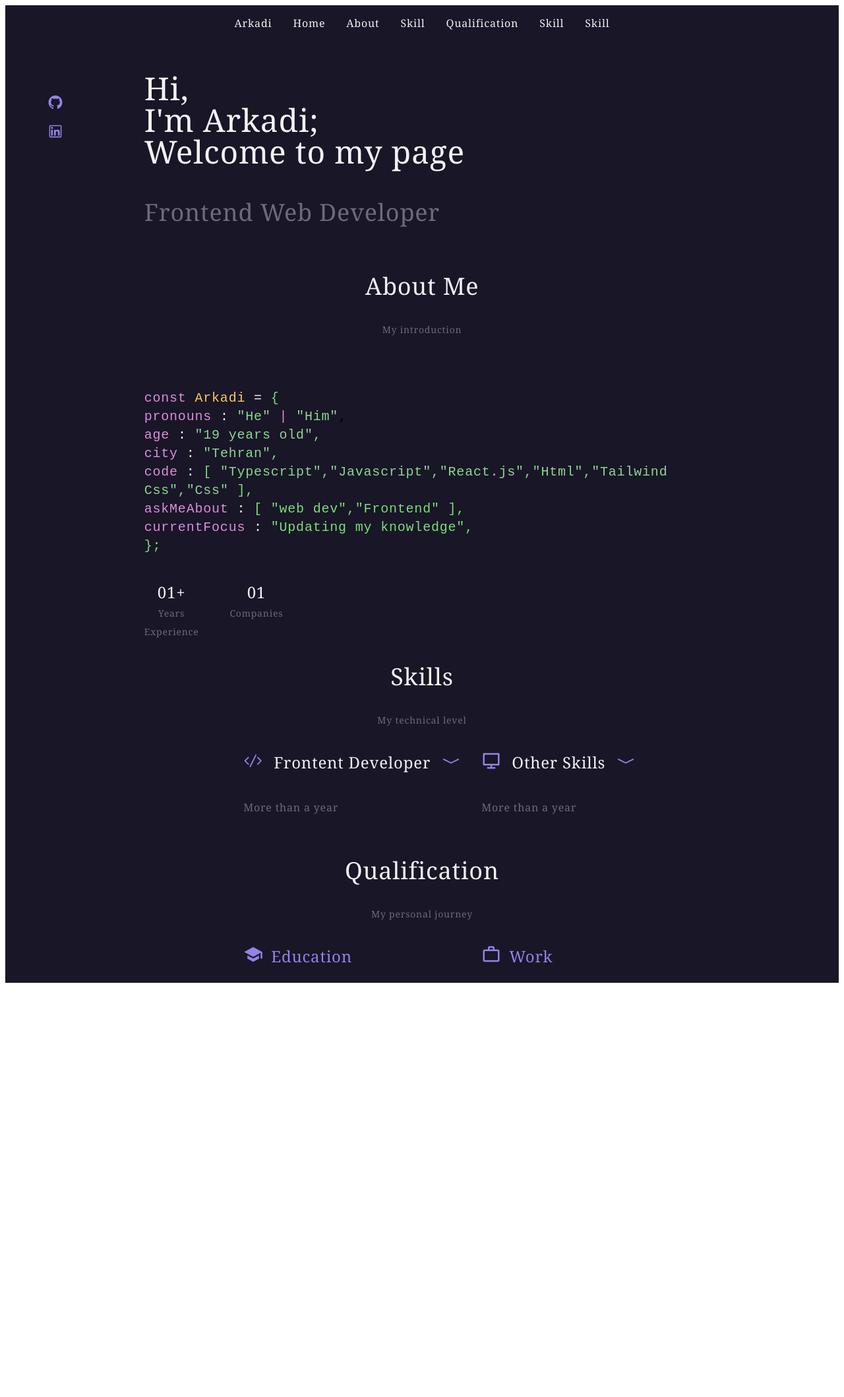
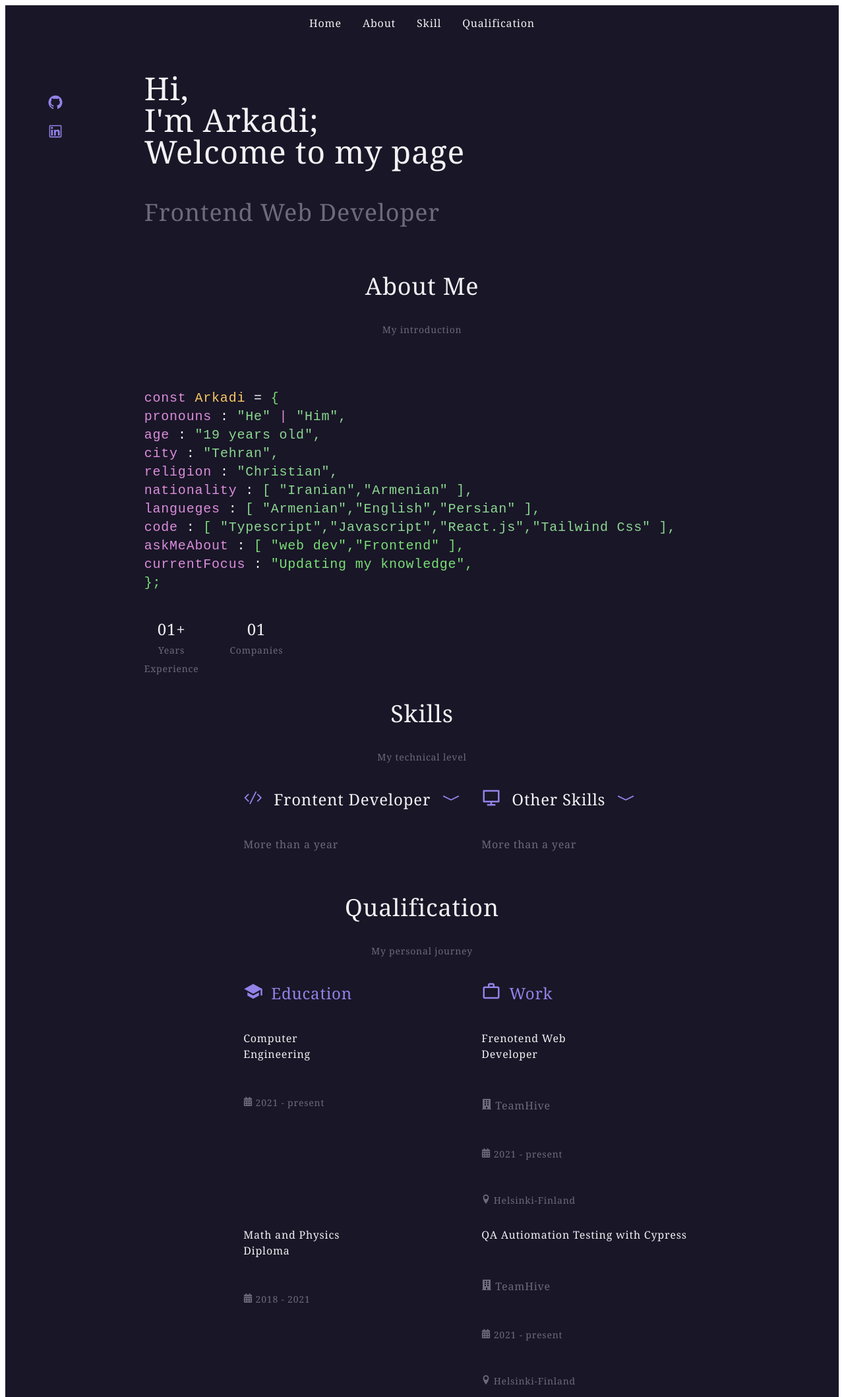
Before and after one commit to ArkadiNazarian/portfolio, a React (Create React App) app: page / in a window 1280 px wide. Shown: the whole page at 66% size. Before the commit the page ends 1490 px from the top, so only its background shows below. Built offline with nearby package versions, Linux system fonts and the light colour scheme.

Commit message:
qualification complited

```diff
--- a/src/About/about.tsx
+++ b/src/About/about.tsx
@@ -9,13 +9,19 @@ export const About = () => {
                 <code className="tw-col-start-2 tw-col-span-4">
                     <span className="tw-text-code">const </span><span className="tw-text-name"> Arkadi </span><span className="tw-text-secondary"> = </span><span className="tw-text-curlybrackets"> &#123;</span>
                     <br />
-                    <span className="tw-text-code"> pronouns </span><span className="tw-text-secondary"> : </span><span className="tw-text-property">"He"</span>  <span className="tw-text-code"> | </span> <span className="tw-text-property">"Him"</span>,
+                    <span className="tw-text-code"> pronouns </span><span className="tw-text-secondary"> : </span><span className="tw-text-property">"He"</span>  <span className="tw-text-code"> | </span> <span className="tw-text-property">"Him",</span>
                     <br />
                     <span className="tw-text-code"> age </span> <span className="tw-text-secondary"> : </span> <span className="tw-text-property">"19 years old",</span>
                     <br />
                     <span className="tw-text-code"> city </span> <span className="tw-text-secondary"> : </span> <span className="tw-text-property">"Tehran",</span>
                     <br />
-                    <span className="tw-text-code"> code </span><span className="tw-text-secondary"> : </span> <span className="tw-text-curlybrackets"> [ </span><span className="tw-text-property">"Typescript",</span><span className="tw-text-property">"Javascript",</span><span className="tw-text-property">"React.js",</span><span className="tw-text-property">"Html",</span><span className="tw-text-property">"Tailwind Css",</span><span className="tw-text-property">"Css"</span> <span className="tw-text-curlybrackets"> ],</span>
+                    <span className="tw-text-code"> religion </span> <span className="tw-text-secondary"> : </span> <span className="tw-text-property">"Christian",</span>
+                    <br />
+                    <span className="tw-text-code"> nationality </span> <span className="tw-text-secondary"> : </span> <span className="tw-text-property">[ "Iranian","Armenian" ],</span>
+                    <br />
+                    <span className="tw-text-code"> langueges </span> <span className="tw-text-secondary"> : </span> <span className="tw-text-property">[ "Armenian","English","Persian" ],</span>
+                    <br />
+                    <span className="tw-text-code"> code </span><span className="tw-text-secondary"> : </span> <span className="tw-text-curlybrackets"> [ </span><span className="tw-text-property">"Typescript",</span><span className="tw-text-property">"Javascript",</span><span className="tw-text-property">"React.js",</span><span className="tw-text-property">"Tailwind Css" ],</span>
                     <br />
                     <span className="tw-text-code"> askMeAbout </span> <span className="tw-text-secondary"> : </span> <span className="tw-text-curlybrackets">  [ </span> <span className="tw-text-curlybrackets">"web dev",</span><span className="tw-text-curlybrackets">"Frontend"</span><span className="tw-text-curlybrackets"> ],</span>
                     <br />
--- a/src/App.tsx
+++ b/src/App.tsx
@@ -1,6 +1,6 @@
 import { Link } from 'react-scroll';
 import { About } from './About/about';
-import { Arkadi } from './Arkadi/arkadi';
+import { Home } from './Home/home';
 import { Qualification } from './Qualification/qualification';
 import { Skills } from './Skills/skills';
 
@@ -8,17 +8,14 @@ export function App() {
   return (
     <div className="tw-h-screen tw-bg-background tw-font-serif tw-tracking-wider">
       <div className="tw-flex tw-text-secondary tw-justify-center">
-        <Link className="tw-cursor-pointer tw-m-4 hover:tw-text-primary" to="Arkadi" smooth={true} duration={1000}>Arkadi</Link>
-        <Link className="tw-cursor-pointer tw-m-4 hover:tw-text-primary" to="Arkadi" smooth={true} duration={1000}>Home</Link>
+        <Link className="tw-cursor-pointer tw-m-4 hover:tw-text-primary" to="home" smooth={true} duration={1000}>Home</Link>
         <Link className="tw-cursor-pointer tw-m-4 hover:tw-text-primary" to="about" smooth={true} duration={1000}>About</Link>
         <Link className="tw-cursor-pointer tw-m-4 hover:tw-text-primary" to="skills" smooth={true} duration={1000}>Skill</Link>
         <Link className="tw-cursor-pointer tw-m-4 hover:tw-text-primary" to="qualification" smooth={true} duration={1000}>Qualification</Link>
-        <Link className="tw-cursor-pointer tw-m-4 hover:tw-text-primary" to="services" smooth={true} duration={1000}>Skill</Link>
-        <Link className="tw-cursor-pointer tw-m-4 hover:tw-text-primary" to="Skill" smooth={true} duration={1000}>Skill</Link>
       </div>
       <div className='tw-bg-background'>
-        <section id='Arkadi'>
-          <Arkadi />
+        <section id='home'>
+          <Home />
         </section>
         <section id='about' >
           <About/>
--- a/src/Arkadi/arkadi.tsx
+++ b/src/Home/home.tsx
@@ -1,5 +1,5 @@
 import { AiOutlineLinkedin, AiFillGithub } from 'react-icons/ai';
-export const Arkadi = () => {
+export const Home = () => {
     return (
         <div className='tw-grid tw-grid-cols-6'>
             <div className='tw-text-2xl tw-flex tw-flex-col tw-mt-20 tw-ml-16'>
--- a/src/Qualification/qualification.tsx
+++ b/src/Qualification/qualification.tsx
@@ -1,5 +1,7 @@
 import { MdSchool, MdWorkOutline } from "react-icons/md";
-
+import { FaCalendarAlt } from "react-icons/fa";
+import { ImLocation } from "react-icons/im";
+import { FaBuilding } from "react-icons/fa";
 export const Qualification = () => {
     return (
         <div>
@@ -14,12 +16,34 @@ export const Qualification = () => {
                     </span>
                     <p className="tw-text-2xl tw-text-primary  tw-mr-5">Education</p>
                 </div>
+
                 <div className="tw-flex tw-items-center tw-col-start-5">
                     <span className="tw-text-primary tw-text-3xl tw-mr-3">
                         <MdWorkOutline />
                     </span>
                     <p className="tw-text-2xl tw-text-primary ">Work</p>
                 </div>
+                <div className="tw-flex tw-flex-col tw-col-start-3">
+                    <p className="tw-text-base tw-text-secondary">Computer Engineering</p><br/>
+                    <p className="tw-text-sm tw-text-third"><FaCalendarAlt/>  2021 - present</p>
+                </div>
+
+                <div className="tw-flex tw-flex-col tw-col-start-5">
+                    <p className="tw-text-base tw-text-secondary">Frenotend Web Developer </p><br/>
+                    <p className="tw-text-base tw-text-third"><FaBuilding/>  TeamHive </p><br/>
+                    <p className="tw-text-sm tw-text-third"><FaCalendarAlt/>  2021 - present</p><br/>
+                    <p className="tw-text-sm tw-text-third"><ImLocation/>  Helsinki-Finland</p>
+                </div>
+                <div className="tw-flex tw-flex-col tw-col-start-3">
+                    <p className="tw-text-base tw-text-secondary">Math and Physics Diploma</p><br/>
+                    <p className="tw-text-sm tw-text-third"><FaCalendarAlt/>  2018 - 2021</p>
+                </div>
+                <div className="tw-flex tw-flex-col tw-col-start-5 tw-col-end-7">
+                    <p className="tw-text-base tw-text-secondary">QA Autiomation Testing with Cypress</p><br/>
+                    <p className="tw-text-base tw-text-third"><FaBuilding/>  TeamHive </p><br/>
+                    <p className="tw-text-sm tw-text-third"><FaCalendarAlt/>  2021 - present</p><br/>
+                    <p className="tw-text-sm tw-text-third"><ImLocation/>  Helsinki-Finland</p>
+                </div>
             </div>
         </div>
 
```
